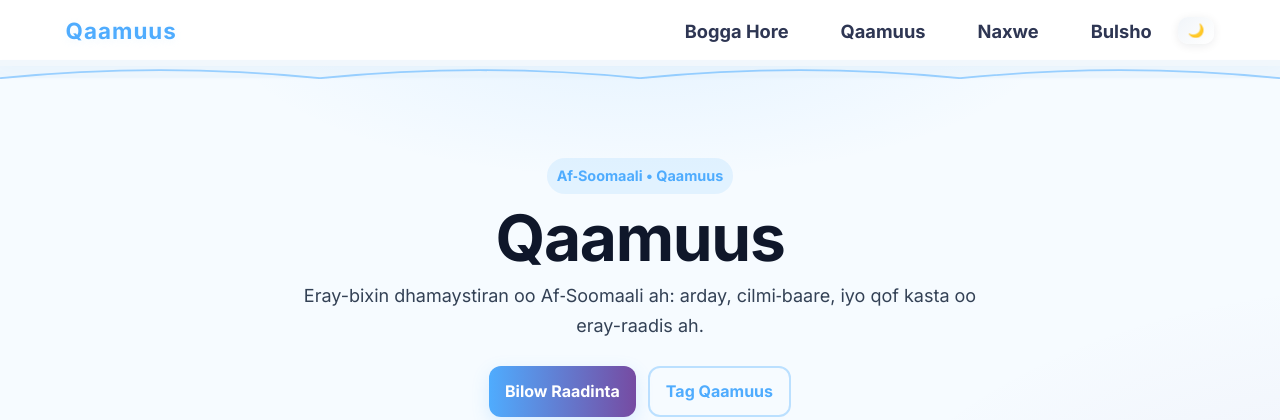
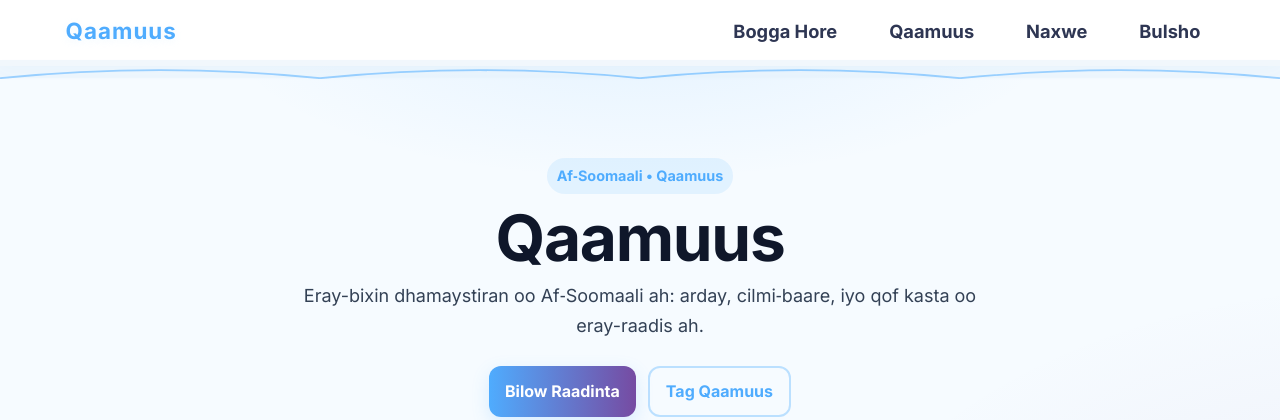
Before and after one commit to mustafah1/qaamuus-app, a Flask app: page / in a window 1280 px wide. Shown: the top 420 px of the page. Run offline with Flask 3, Linux system fonts and the light colour scheme; data that the repository does not hold is empty.

Commit message:
getting ready for deployment

```diff
--- a/templates/partials/header.html
+++ b/templates/partials/header.html
@@ -12,7 +12,7 @@
         <li><a href="/#">Naxwe</a></li>
         <li><a href="/#">Bulsho</a></li>
       </ul>
-      <button id="themeToggle" class="theme-toggle" aria-label="Beddel mawduuca" title="Beddel mawduuca">🌙</button>
+      <!-- <button id="themeToggle" class="theme-toggle" aria-label="Beddel mawduuca" title="Beddel mawduuca">🌙</button> -->
     </nav>
   </div>
   <div class="nav-motif">
```
Also changed, not shown: 1 other file.
